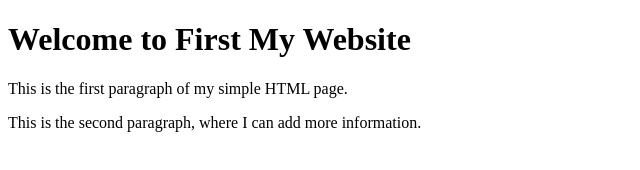
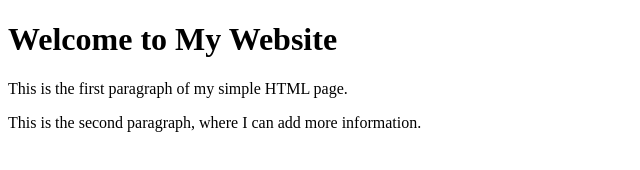
Before and after one commit to sssheli/trial, a plain HTML site: page index.html in a window 1280 px wide. Shown: the whole page, without its empty margins (0-640 px from the left). Drawn offline with Linux system fonts and the light colour scheme.

Commit message:
fourth save

```diff
--- a/index.html
+++ b/index.html
@@ -5,7 +5,7 @@
     <title>My Simple Page</title>
 </head>
 <body>
-    <h1>Welcome to First My Website</h1>
+    <h1>Welcome to My Website</h1>
     <p>This is the first paragraph of my simple HTML page.</p>
     <p>This is the second paragraph, where I can add more information.</p>
 </body>
```
